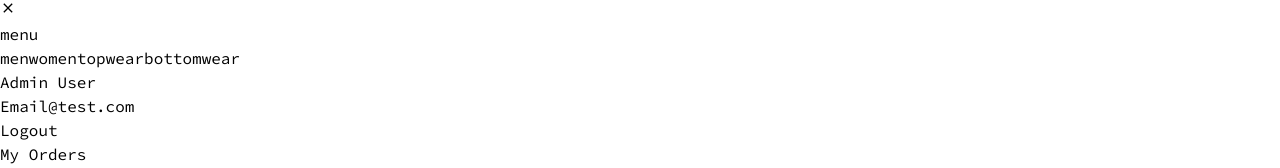
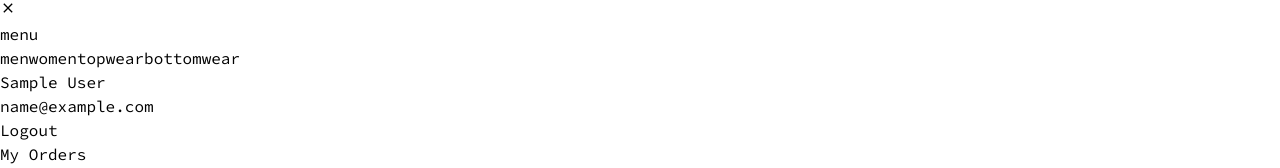
Before and after one commit to fadi-code2511/E-commerce-website-full-stack, a React (Vite) app in the folder frontend/: page /profile in a window 1280 px wide. Shown: the part 330-498 px from the top of the page. Built offline with nearby package versions, Linux system fonts and the light colour scheme; sample sign-in values are in the browser's storage.

Commit message:
feat: connect profile page to backend-api

```diff
--- a/frontend/src/pages/Profile.jsx
+++ b/frontend/src/pages/Profile.jsx
@@ -1,16 +1,40 @@
-import React from 'react'
+import React, { useEffect } from 'react'
 import MyOrdersPage from './MyOrdersPage'
+import { useNavigate } from 'react-router';
+import { useDispatch, useSelector } from 'react-redux';
+import { logout } from '../redux/slices/authSlice';
+import { clearCart } from '../redux/slices/cartSlice';
+
 
 const Profile = () => {
+
+    const {user}=useSelector(state=>state.auth);
+    const navigate=useNavigate()
+    const dispatch=useDispatch()
+
+    useEffect(()=>{
+        if(!user){
+            navigate("/login")
+        }
+    },[navigate,user])
+
+    const handleLogout=()=>{
+        dispatch(logout())
+        dispatch(clearCart())
+        navigate("/login")
+    }
+
   return (
     <div className=' min-h-screen flex flex-col'>
         <div className='flex-grow container mx-auto p-4 md:pd-6'>
             <div className='flex flex-col md:flex-row md:space-x-6  md:space-y-0'>
                 {/* left sec */}
                 <div className='w-full md:w-1/3 lg:w-1/4 h-[300px] shadow-md rounded-lg p-6'>
-                    <h2 className='mb-3 text-2xl font-bold'>Admin User</h2>
-                    <p className='mb-3 text-sm text-gray-600 '>Email@test.com</p>
-                    <button className='bg-red-500 py-2 px-4 hover:bg-red-600 rounded-sm w-full text-white  text-sm '>Logout</button>
+                    <h2 className='mb-3 text-2xl font-bold'>{user?.name}</h2>
+                    <p className='mb-3 text-sm text-gray-600 '>{user?.email}</p>
+                    <button
+                    onClick={handleLogout}
+                    className='bg-red-500 py-2 px-4 hover:bg-red-600 rounded-sm w-full text-white  text-sm '>Logout</button>
                 </div>
                 {/* right sec */}
                 <div className='w-full md:w-2/3 lg:w-3/4'>
--- a/frontend/src/redux/slices/authSlice.js
+++ b/frontend/src/redux/slices/authSlice.js
@@ -46,7 +46,7 @@ const authSlice=createSlice({
     reducers:{
         logout:(state)=>{
             state.name=null;
-            state.guestId=`guestId_${new Date.getTime()}`;//reset guestId on logout
+            state.guestId=`guestId_${new Date().getTime()}`;//reset guestId on logout
             localStorage.removeItem("userInfo");
             localStorage.removeItem("userToken");
             localStorage.setItem("guestId",state.guestId);//set new guestId in localstorage
```
